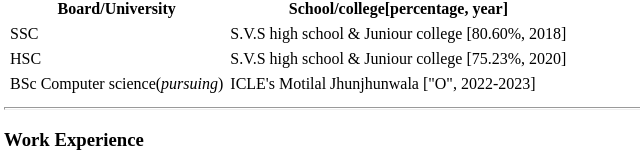
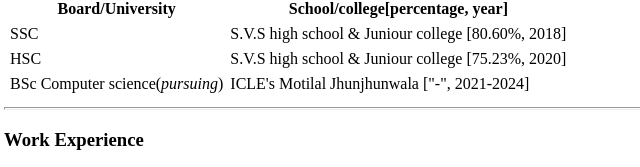
Before and after one commit to tarachand2/cv, a plain HTML site: page index.html in a window 1280 px wide. Shown: the part 330-497 px from the top of the page, 4-644 px from the left. Drawn offline with Linux system fonts and the light colour scheme.

Commit message:
Update index.html

```diff
--- a/index.html
+++ b/index.html
@@ -36,7 +36,7 @@
         </tr>
         <tr>
           <td>BSc Computer science(<em>pursuing</em>)</td>
-          <td>ICLE's Motilal Jhunjhunwala ["O", 2022-2023]</td>
+          <td>ICLE's Motilal Jhunjhunwala ["-", 2021-2024]</td>
         </tr>
       </tbody>
     </table>
```
